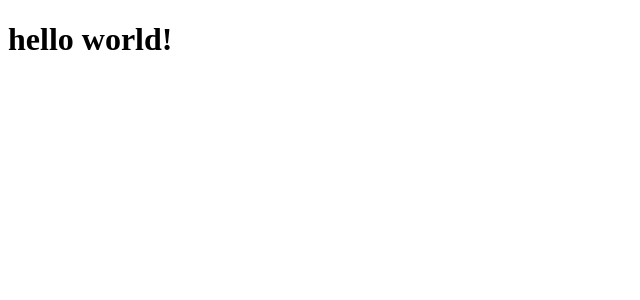
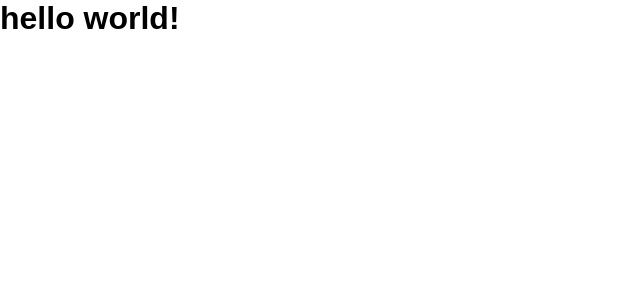
Before and after one commit to rafaelmgr12/ignite-reactjs, a React app in the folder 01-github-explorer/: page / in a window 1280 px wide. Shown: the top 300 px of the page, without its empty margins (0-640 px from the left). Built offline with nearby package versions, Linux system fonts and the light colour scheme.

Commit message:
css e ambiente

```diff
--- a/01-github-explorer/package.json
+++ b/01-github-explorer/package.json
@@ -4,7 +4,7 @@
   "main": "index.js",
   "license": "MIT",
   "scripts": {
-    "dev" : "webpack serve ",
+    "dev": "webpack serve ",
     "build": "cross-env NODE_ENV=production webpack"
   },
   "dependencies": {
@@ -19,6 +19,8 @@
     "@babel/preset-react": "^7.16.7",
     "babel-loader": "^8.2.3",
     "cross-env": "^7.0.3",
+    "css-loader": "^6.6.0",
+    "style-loader": "^3.3.1",
     "webpack": "^5.68.0",
     "webpack-cli": "^4.9.2",
     "webpack-dev-server": "^4.7.4"
--- a/01-github-explorer/src/App.jsx
+++ b/01-github-explorer/src/App.jsx
@@ -1,3 +1,5 @@
+import './styles/global.css';
+
 export function App() {
   return <h1>hello world!</h1>;
 }
--- /dev/null
+++ b/01-github-explorer/src/styles/global.css
@@ -0,0 +1,11 @@
+*{
+    margin: 0;
+    padding: 0;
+    boxing-sizing: border-box;
+}
+
+/* =================================================================*/
+
+body {
+    font-family: Arial, Helvetica, sans-serif;
+}
--- a/01-github-explorer/webpack.config.js
+++ b/01-github-explorer/webpack.config.js
@@ -4,7 +4,7 @@ const isDevelopment = process.env.NODE_ENV !== 'production';
 
 module.exports = {
   mode: isDevelopment ? 'development' : 'production',
-  eval:  isdevelopment ? 'eval-source-map' : 'source-map',
+  devtool:  isDevelopment ? 'eval-source-map' : 'source-map',
   entry: path.resolve(__dirname, "src", "index.jsx"),
   output: {
     path: path.resolve(__dirname, "dist"),
@@ -28,6 +28,11 @@ module.exports = {
         exclude: /node_modules/,
         use: "babel-loader",
       },
+      {
+        test: /\.css$/,
+        exclude: /node_modules/,
+        use: ['style-loader', 'css-loader'],
+      },
     ],
   },
 };
```
Also changed, not shown: 1 other file (tests, documents, lock files or other folders).
